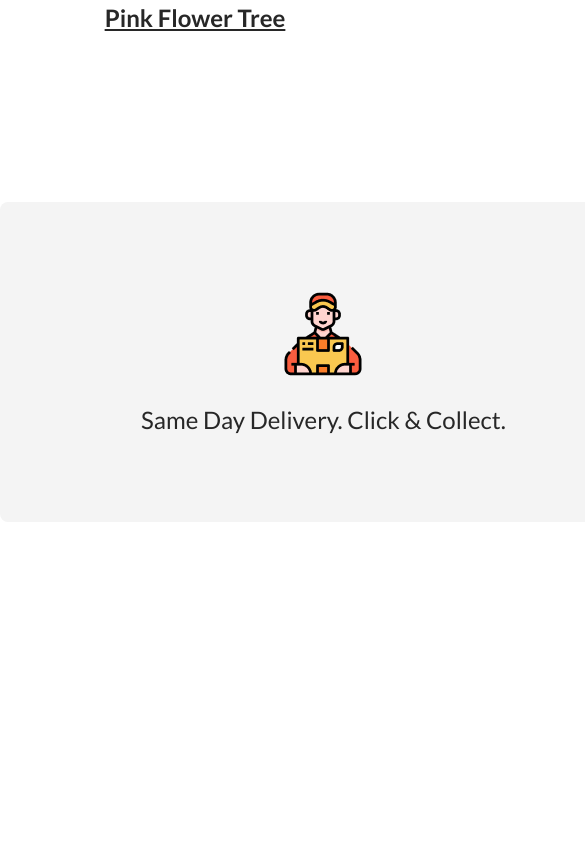
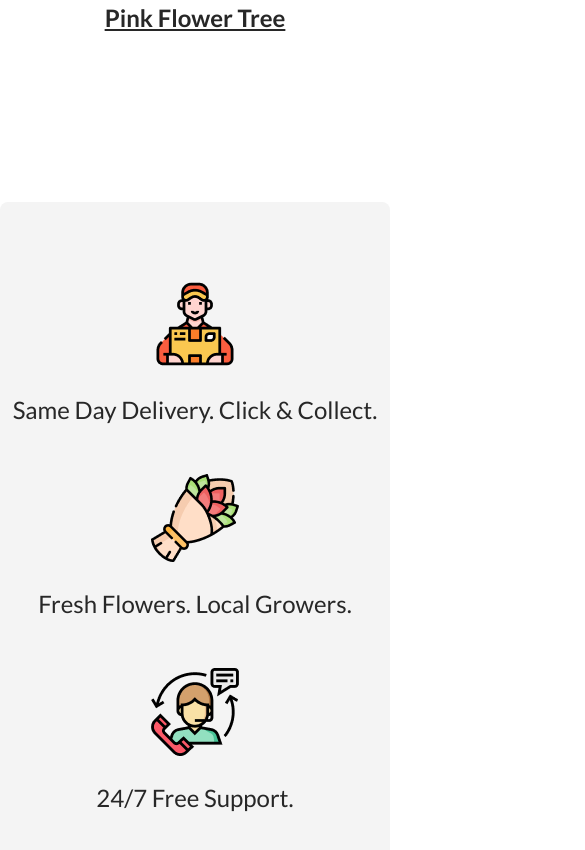
Before and after one commit to Rahibazam/flower-shop-assignment, a plain HTML site: page index.html in a window 390 px wide. Shown: the part 3218-4068 px from the top of the page, 585 px wide, since content can reach past the window. Before the commit the page ends 3820 px from the top, so only its background shows below. Drawn offline with Linux system fonts and the light colour scheme.

Commit message:
completed info section reponsiveness for mobile

```diff
--- a/styles/flower-shop-assignment.css
+++ b/styles/flower-shop-assignment.css
@@ -242,3 +242,22 @@ h1{
     font-size: 24px;
     font-weight: 500;
 }
+
+/* info styles for mobile */
+
+@media screen and (max-width: 576px) {
+    .info-container > .shared-container{
+        flex-direction: column;
+        width: 100%;
+        height: auto;
+        padding: 20% 0%;
+    }
+
+    .delivery-text{
+        margin-bottom: 50px;
+    }
+    .info-flower-text{
+        margin-bottom: 50px;
+    }
+
+}
```
